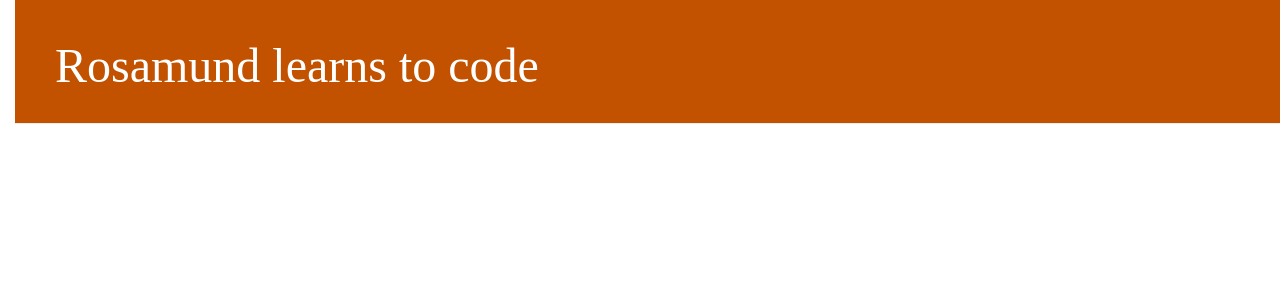
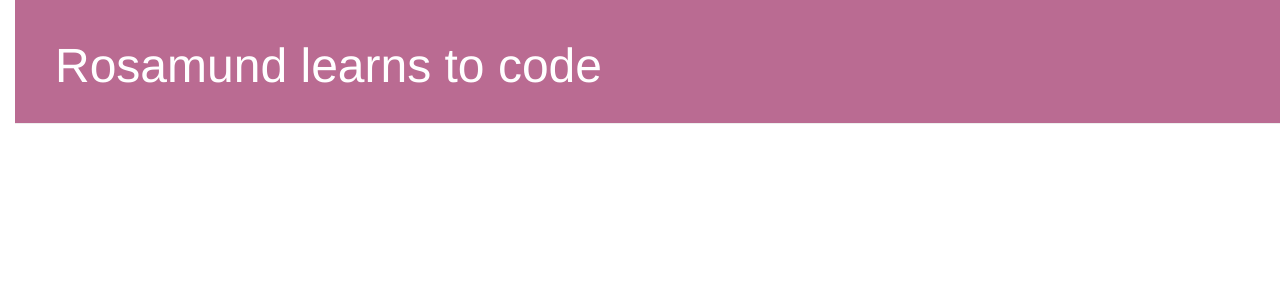
Before and after one commit to rosamundm/take2djangogirls, a Django app: page / in a window 1280 px wide. Shown: the top 300 px of the page. Run offline with Django 3.2, Linux system fonts and the light colour scheme; data that the repository does not hold is empty; some libraries are stand-ins or nearby versions.

Commit message:
colour changes

```diff
--- a/blog/static/css/blog.css
+++ b/blog/static/css/blog.css
@@ -4,12 +4,12 @@ body {
 
 h1 a, h2 a {
     color: #BA6B92;
-    font-family: 'Noto';
+    font-family: 'Helvetica';
 }
 
 
 .page-header {
-    background-color: #C25100;
+    background-color: #BA6B92;
     margin-top: 0;
     padding: 20px 20px 20px 40px;
 }
@@ -26,7 +26,7 @@ h1 a, h2 a {
 }
 
 h1, h2, h3, h4 {
-    font-family: 'Noto', cursive;
+    font-family: 'Helvetica', cursive;
 }
 
 .date {
```
